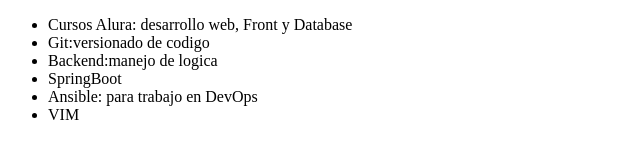
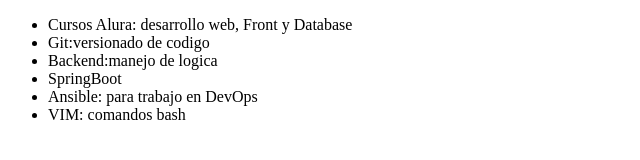
Before and after one commit to J-Alexander-Melo-C/Alura-Git, a plain HTML site: page Alex/index.html in a window 1280 px wide. Shown: the full height of the page, 0-640 px from the left. Drawn offline with Linux system fonts and the light colour scheme.

Commit message:
Descripcion de vim

```diff
--- a/Alex/index.html
+++ b/Alex/index.html
@@ -13,7 +13,7 @@
         <li>Backend:manejo de logica</li>
         <li>SpringBoot</li>
         <li>Ansible: para trabajo en DevOps</li>
-        <li>VIM</li>
+        <li>VIM: comandos bash</li>
     </ul>
 </body>
 </html>
```
